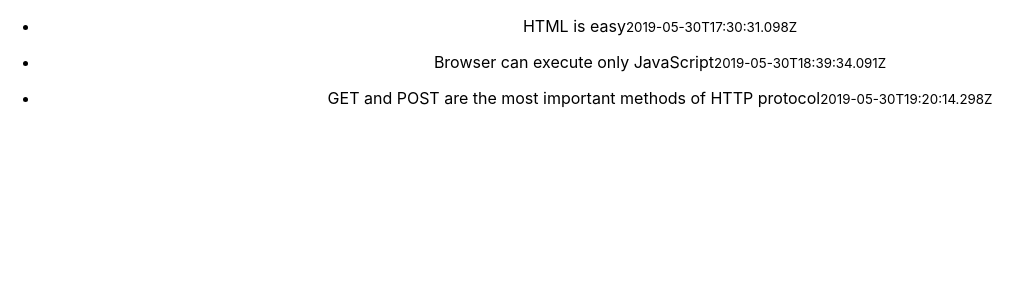
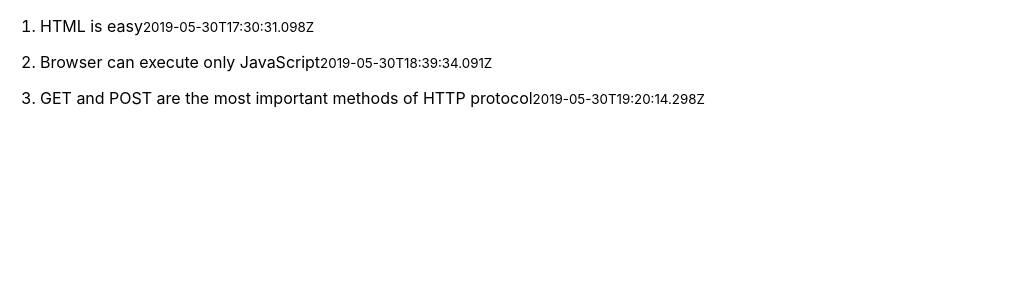
Before and after one commit to Joseduardo25/bootcamp-midudev-clase4, a React (Create React App) app: page / in a window 1280 px wide. Shown: the top 300 px of the page, without its empty margins (0-1033 px from the left). Built offline with nearby package versions, Linux system fonts and the light colour scheme.

Commit message:
modulo Notes

```diff
--- a/src/App.js
+++ b/src/App.js
@@ -1,4 +1,4 @@
-import './App.css';
+import Note from './Note.js'
 
 const notes = [
   {
@@ -23,25 +23,12 @@ const notes = [
 
 function App() {
 
-  const Note = ({content, date}) => {
-    return(
-      <li>
-      <p>
-        {content}
-        <small>
-          <time>{date}</time>
-        </small>
-      </p>
-    </li>
-    )
-  }
-
   return (
-    <ul className="App">
+    <ol className="App">
       {
-        notes.map(note => <Note key={note.id} content={note.content} date={note.date}/>)
+        notes.map(note => <Note key={note.id} content={note.content} date={note.date} />)
       }
-    </ul>
+    </ol>
   );
 }
 
--- /dev/null
+++ b/src/Note.js
@@ -0,0 +1,14 @@
+const Note = ( {content, date} ) => {
+  return(
+    <li>
+      <p>
+        {content}
+        <small>
+          <time>{date}</time>
+        </small>
+      </p>
+    </li>
+  )
+}
+
+export default Note
```
